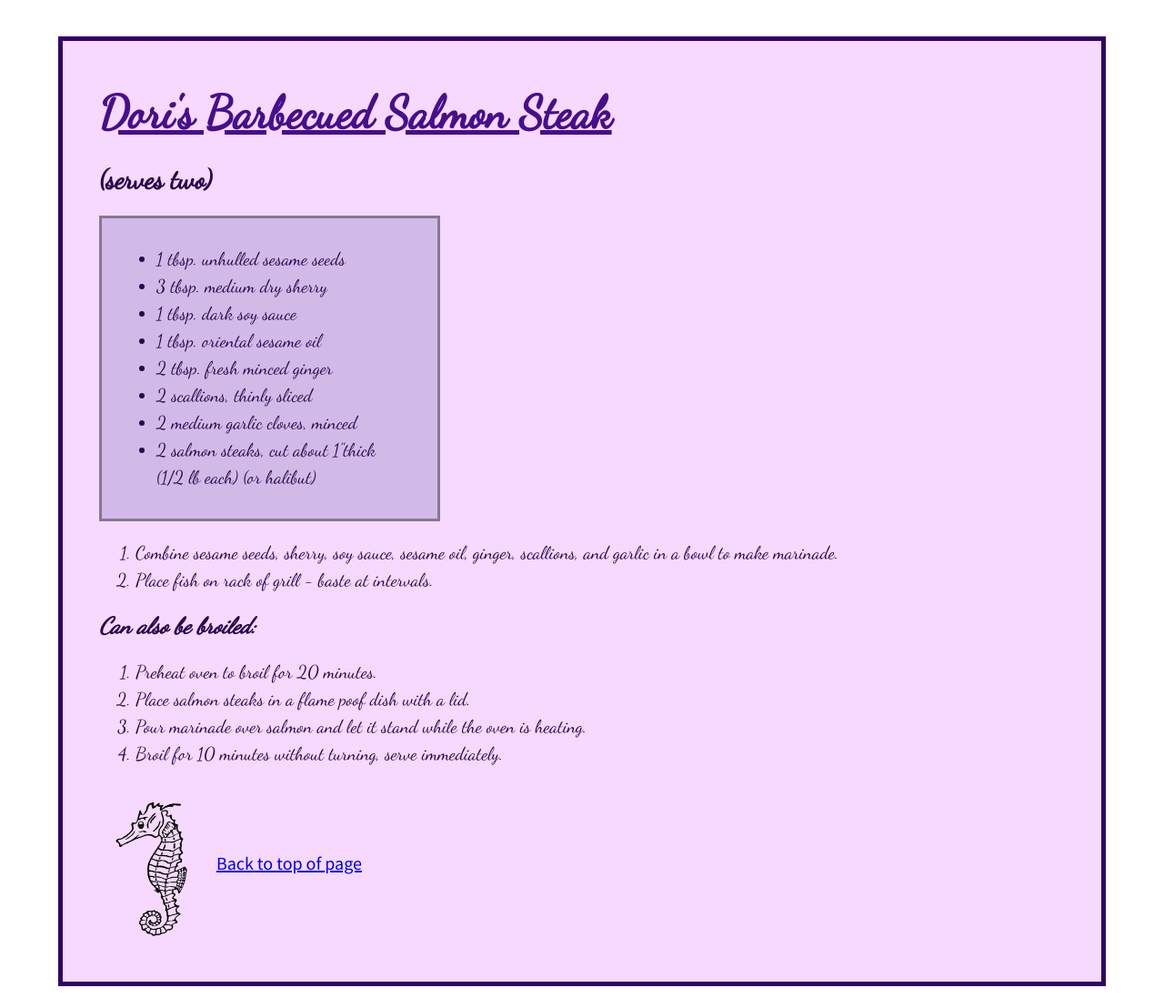
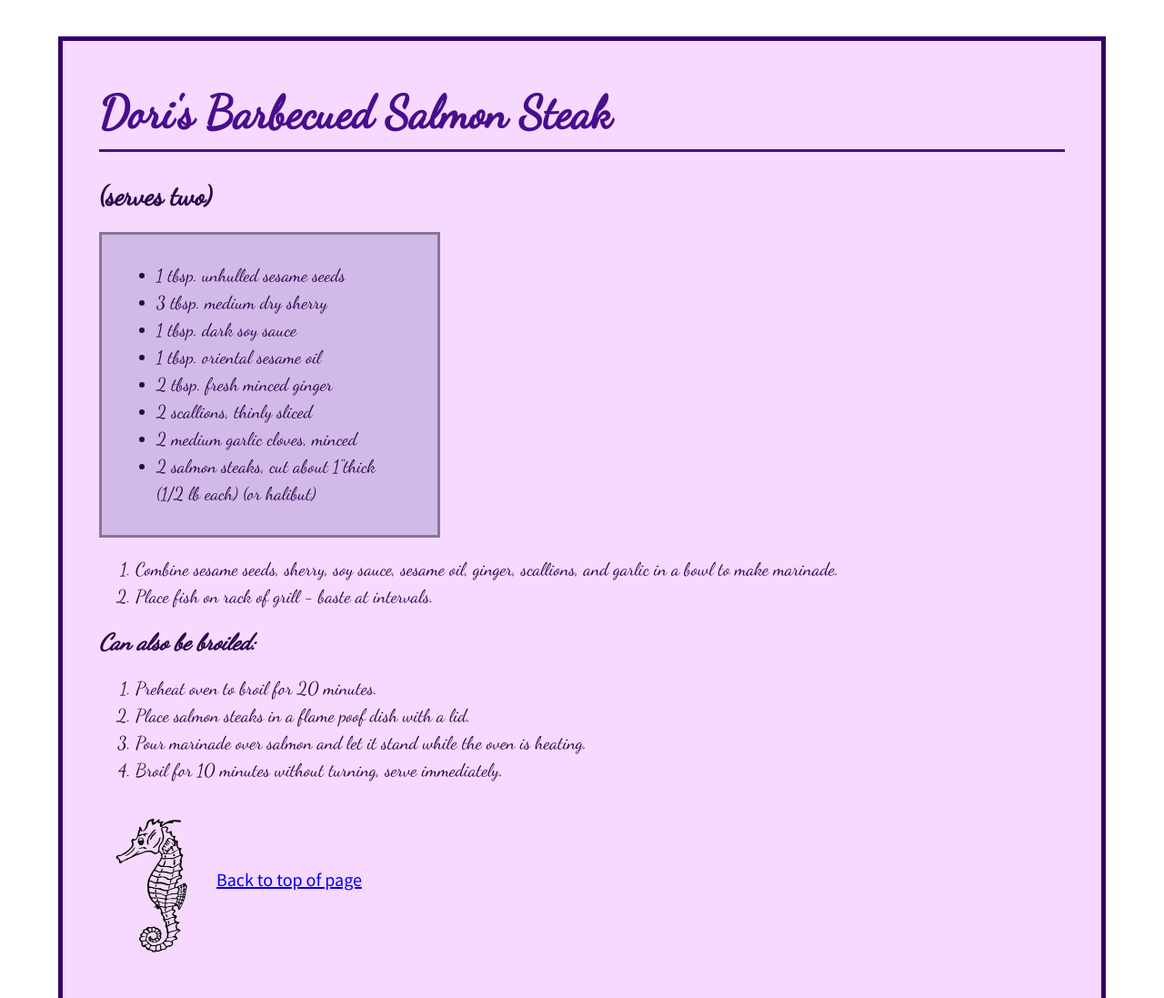
Before and after one commit to zpelz/recipe, a plain HTML site: page index.html in a window 1280 px wide. Shown: the top 1097 px of the page at 91% size. Drawn offline with Linux system fonts and the light colour scheme.

Commit message:
more things

```diff
--- a/css/sitewide.css
+++ b/css/sitewide.css
@@ -57,8 +57,10 @@ h1{
 	font-family: 'Dancing Script', cursive;
 	font-size: 50px;
 	line-height: 50px;
-	text-decoration: underline;
-	line-height: 50px;
+	border-bottom: 5px solid #470E8C;
+	border-width: 3px;
+	padding-bottom: 0.3em;
+
 }
 
 h2{
```
